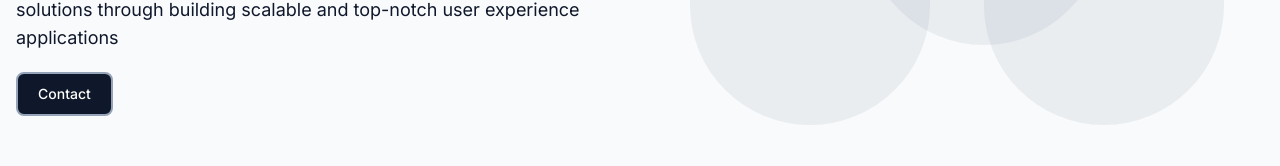
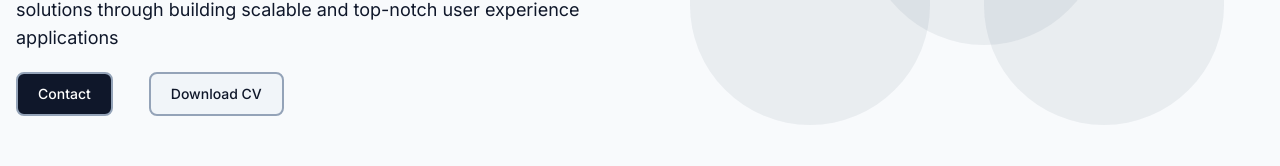
Before and after one commit to Doochukbeni/portfolio, a Next.js app: page / in a window 1280 px wide. Shown: the part 462-628 px from the top of the page. Built offline with nearby package versions, Linux system fonts and the light colour scheme.

Commit message:
add cv download

```diff
--- a/src/components/Hero-text.tsx
+++ b/src/components/Hero-text.tsx
@@ -1,5 +1,5 @@
 import React from "react";
-import { Button } from "@/components/ui/Button";
+import { Button, buttonVariants } from "@/components/ui/Button";
 import Link from "next/link";
 
 const HeroText = () => {
@@ -13,7 +13,7 @@ const HeroText = () => {
         solutions through building scalable and top-notch user experience
         applications
       </p>
-
+      <div className="flex items-center gap-9">
         <Button
           variant="default"
           size="default"
@@ -21,6 +21,16 @@ const HeroText = () => {
         >
           <Link href="/contact">Contact</Link>
         </Button>
+        <Button
+          variant="secondary"
+          size="lg"
+          className="p-5 max-w-fit border-2 border-slate-400 rounded-lg w-full"
+        >
+          <a href="/updated-april-2023.pdf" download>
+            Download CV
+          </a>
+        </Button>
+      </div>
     </div>
   );
 };
```
Also changed, not shown: 1 other file (tests, documents, lock files or other folders). Lines whose indentation alone changed are shown as unchanged.
